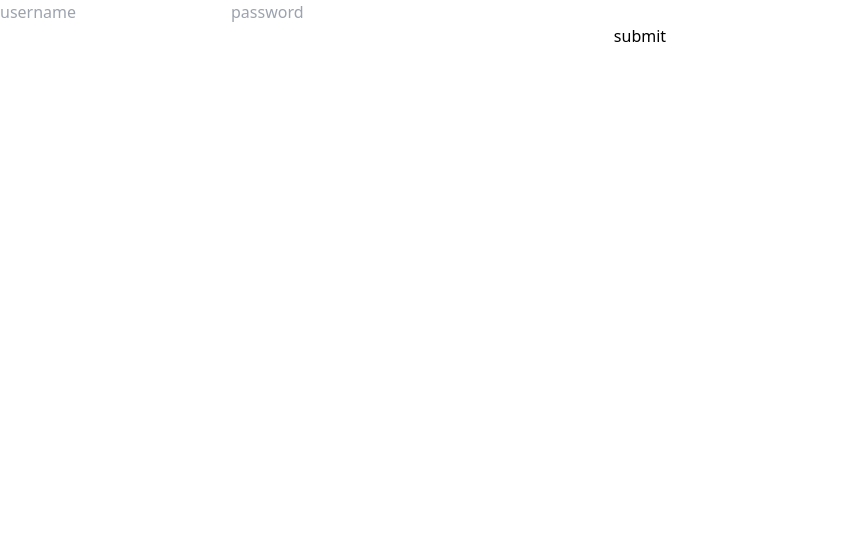
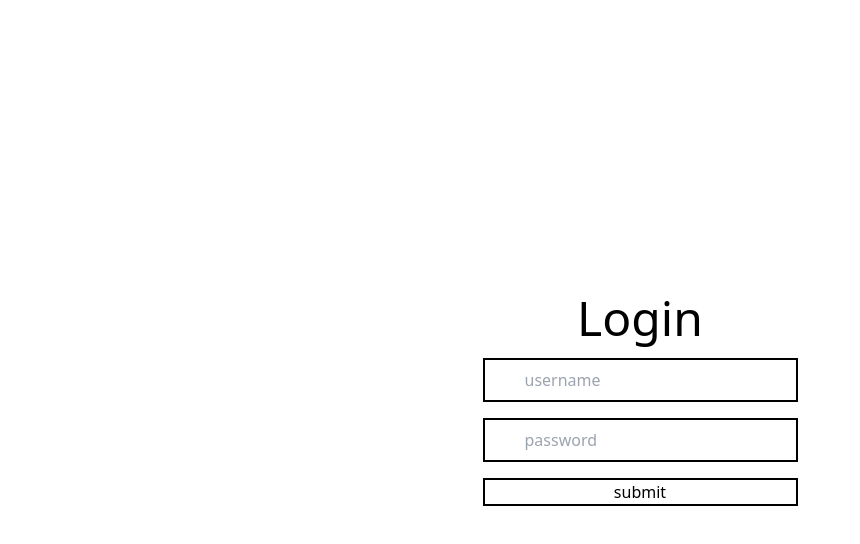
Before and after one commit to shubhratiwary134/Blog-fullstack, a React (Vite) app in the folder blog-frontend/: page /login in a window 1280 px wide. Shown: the top 544 px of the page, without its empty margins (0-860 px from the left). Built offline with nearby package versions, Linux system fonts and the light colour scheme.

Commit message:
state for input value added

```diff
--- a/blog-frontend/src/component/Login.jsx
+++ b/blog-frontend/src/component/Login.jsx
@@ -1,12 +1,26 @@
+import { useState } from "react"
+
 export default function Login(){
+    const [nameInput,setNameInput]=useState('')
+    const [passInput,setPassInput]=useState('')
     return (
         <>
-        <div >
-        <input type="text" placeholder="username"></input>
-        <input type="text" placeholder="password"></input>
-        <button className="w-full" onClick={()=>{
+        <div className="w-screen h-screen flex flex-col justify-center  gap-4 items-center " >
+            <p className="text-5xl">Login</p>
+            <div className="flex flex-col gap-4">
+            <input type="text" placeholder="username" className=" border-2 border-black focus:outline-none px-10 py-2"
+            value={nameInput}
+            onChange={(e)=>setNameInput(e.target.value)}
+            ></input>
+        <input type="text" placeholder="password" className=" border-2 border-black focus:outline-none px-10 py-2"
+          value={passInput}
+          onChange={(e)=>setPassInput(e.target.value)}
+        ></input>
+        <button className="px-10 border-2 border-black" onClick={()=>{
             alert('submitted the form')
         }}>submit</button>
+            </div>
+
         </div>
         </>
     )
--- a/blog-frontend/src/component/Register.jsx
+++ b/blog-frontend/src/component/Register.jsx
@@ -1,12 +1,26 @@
+import { useState } from "react"
 export default function Register(){
+
+    const [nameInput,setNameInput]=useState('')
+    const [passInput,setPassInput]=useState('')
     return (
         <>
-        <div className="h-screen w-screen  flex flex-col justify-center items-center" >
-        <input type="text" placeholder="username"></input>
-        <input type="text" placeholder="password"></input>
-        <button className="w-3/4 border-2 border-black" onClick={()=>{
+        <div className="w-screen h-screen flex flex-col justify-center  gap-4 items-center " >
+            <p className="text-5xl">register</p>
+            <div className="flex flex-col gap-4">
+            <input type="text" placeholder="username" className=" border-2 border-black focus:outline-none px-10 py-2"
+            value={nameInput}
+            onChange={(e)=>setNameInput(e.target.value)}
+            ></input>
+        <input type="text" placeholder="password" className=" border-2 border-black focus:outline-none px-10 py-2"
+          value={passInput}
+          onChange={(e)=>setPassInput(e.target.value)}
+        ></input>
+        <button className="px-10 border-2 border-black" onClick={()=>{
             alert('submitted the form')
         }}>submit</button>
+            </div>
+
         </div>
         </>
     )
```
